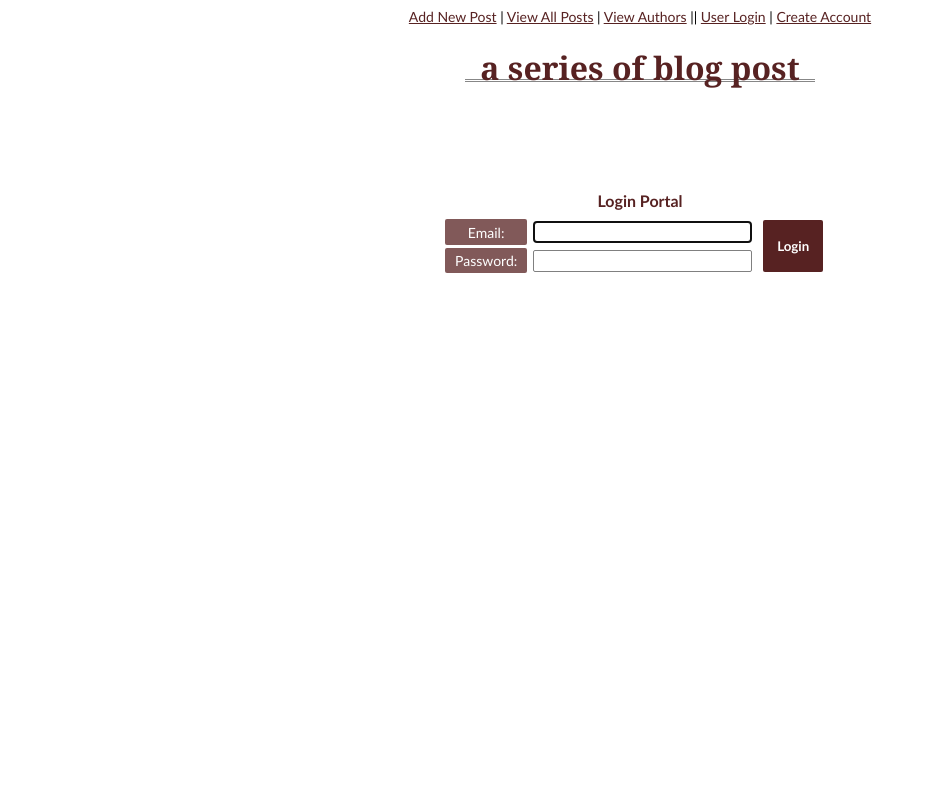
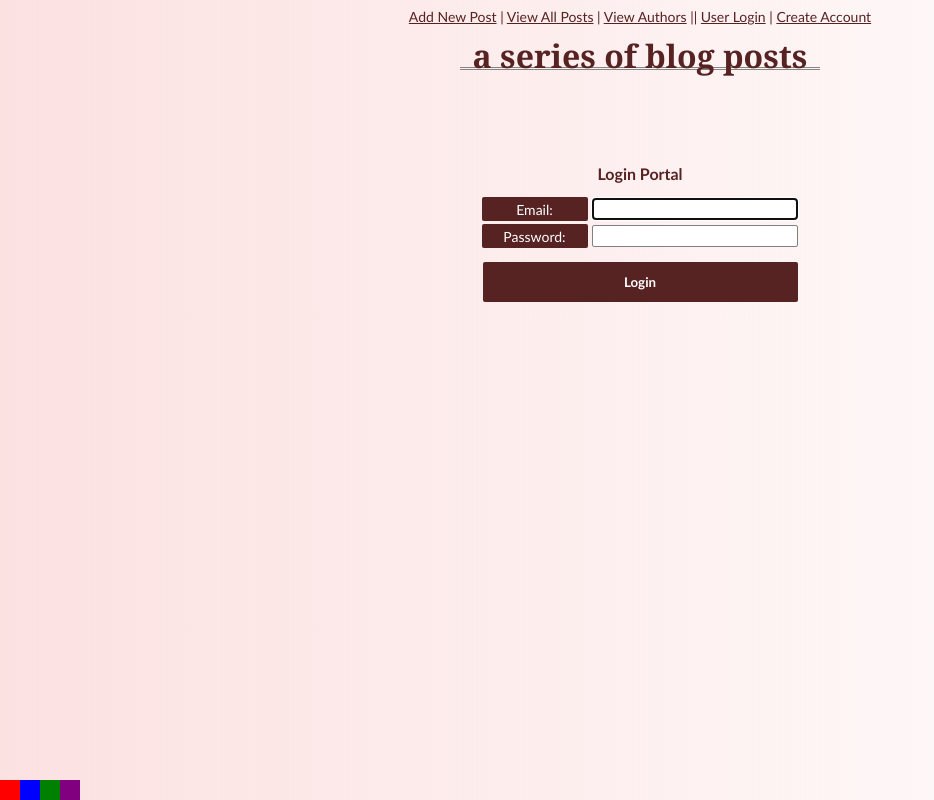
Before and after one commit to mike256bit/blogz, a Flask app: page /login in a window 1280 px wide. Shown: the whole page, without its empty margins (0-934 px from the left). Run offline with Flask 2, Linux system fonts and the light colour scheme.

Commit message:
added color selector, context_processor

```diff
--- a/main.py
+++ b/main.py
@@ -58,23 +58,21 @@ def in_session():
 
     if 'email' in session:
         current_user = User.query.filter_by(db_email=session['email']).first()
-        print("IN SESSION FUNCTION")
+        print("-----IN SESSION-----")
         return current_user
     else:
+        print("-----NOT IN SESSION-----")
         return False
 
 #function to retrieve the previous posts in reverse order
 def get_posts(author_id):
     if author_id.isdigit():
-        print("GET POSTS FROM AUTHOR FUNCTION")
         return Post.query.filter_by(deleted=False, author_id=author_id).order_by(Post.id.desc())
     else:
-        print("GET ALL POSTS FUNCTION")
         return Post.query.filter_by(deleted=False).order_by(Post.id.desc())
 
 #function to retrieve the previous posts in reverse order
 def get_authors():
-    print("GET AUTHORS FUNCTION")
     return User.query.order_by(User.id).all()
 
 
@@ -82,14 +80,15 @@ def get_authors():
 @app.before_request
 def logged_in():
 
+    print("-----BEFORE REQUEST-----")
     allowed_routes = ['login', 'signup', 'index', 'authors']
 
     if request.endpoint not in allowed_routes and 'email' not in session and '/static/' not in request.path:
         flash("Login or Signup required.", "error")
         return redirect('/login')
 
-    # if request.endpoint in allowed_routes[0:2] and can_nav != False:
-    #     flash("Already logged in!", "error")
+    if request.endpoint in allowed_routes[0:2] and 'email' in session:
+        flash("Already logged in!", "error")
     #     return redirect('/')
 
 #function to log a user in
@@ -100,29 +99,28 @@ def login():
         login_email = request.form['user_login']
         login_pass = request.form['user_pass']
 
-        print("LOGIN FUNCTION")
         user = User.query.filter_by(db_email=login_email).first()
 
         if user and check_pw_hash(login_pass, user.db_password):
             session['email'] = login_email
-            flash("Welcome {0}, you are logged in.".format(login_email), "greenlight")
+            flash("Welcome {0}, you are logged in.".format(user.db_nickname), "greenlight")
             return redirect("/")
         elif not user:
             flash("User not found.", "error")
         else:
             flash("Incorrect password.", "error")
 
-    return render_template('login.html', loggedin=in_session())
+    return render_template('login.html')
 
 #function to validate new user input
 def validated(email, pass1, pass2, nick):
 
     if email == "" or pass1 == "":
-        flash("Please enter an email/password", "error")
+        flash("Please enter an email/password.", "error")
         return False
 
     if "@" not in list(email) or "." not in list(email):
-        flash("Invalid email", "error")
+        flash("Invalid email.", "error")
         return False
 
     if len(pass1) < 4 or len(pass1) > 20:
@@ -130,7 +128,7 @@ def validated(email, pass1, pass2, nick):
         return False
 
     if pass1 != pass2:
-        flash("Passwords do not match", "error")
+        flash("Passwords do not match.", "error")
         return False
 
     return True
@@ -146,7 +144,6 @@ def signup():
         reg_nick = request.form['new_nick']
 
         if validated(reg_email, reg_password, verify, reg_nick):
-            print ("SIGNUP FUNCTION")
             exist_user = User.query.filter_by(db_email=reg_email).first()
             if not exist_user:
                 user = User(reg_email, reg_password, reg_nick)
@@ -158,7 +155,7 @@ def signup():
             else:
                 flash("User already exists.", "error")
 
-    return render_template('signup.html', loggedin=in_session())
+    return render_template('signup.html')
 
 #function to logout
 @app.route('/logout')
@@ -178,7 +175,6 @@ TODO: Fix delete to ONLY delete post if current user is owner
 def del_post():
     post_id = request.form['post_id']
 
-    print("DELETE FUNCTION")
     deleted_post = Post.query.get(post_id)
 
     deleted_post.deleted = True
@@ -192,25 +188,23 @@ def del_post():
 def single_post():
     post_id = request.args.get("id")
 
-    print("SINGLE POST FUNCTION")
     display_post = Post.query.filter_by(id=post_id).first()
 
     if display_post not in get_posts("").all():
         flash("Post ID '{0}' does not exist. ".format(post_id), "error")
         return redirect("/")
 
-    return render_template('singlepost.html', post=display_post, loggedin=in_session())
+    return render_template('singlepost.html', post=display_post)
 
 #function for rendering the "new post" page
 @app.route("/new-post")
 def new_post():
-    return render_template('newpost.html', loggedin=in_session())
+    return render_template('newpost.html')
 
 #function to add a new post to the db
 @app.route("/add-post", methods=['GET', 'POST'])
 def add_post():
     no_error = True
-    print("ADD POST FUNCTION")
     author = User.query.filter_by(db_email=session['email']).first()
 
     if request.method == "POST":
@@ -228,7 +222,6 @@ def add_post():
     if no_error:
         new_post = Post(new_title, new_body, get_date(), author)
 
-        print("ADD POST FUNCTION 2")
         fetch_user = User.query.filter_by(db_email=session['email']).first()
         fetch_user.db_postcount += 1
 
@@ -236,23 +229,21 @@ def add_post():
         db.session.add(fetch_user)
         db.session.commit()
 
-        print("ADD POST FUNCTION 3")
         fetch_post = Post.query.filter_by(db_title=new_title).first()
         return redirect("/post?id="+str(fetch_post.id))
 
     else:
-        return render_template('newpost.html',post_title=new_title, post_body=new_body, loggedin=in_session())
+        return render_template('newpost.html', post_title=new_title, post_body=new_body)
 
 #return a list of authors
 @app.route("/authors")
 def authors():
 
-    return render_template('authors.html', author_list=get_authors(), loggedin=in_session())
+    return render_template('authors.html', author_list=get_authors())
 
 #return posts authored by the logged-in user
 @app.route("/selfpost")
 def self_post():
-    print("SELF POST FUNCTION")
     self_author = User.query.filter_by(db_email=session['email']).first()
     return redirect("/blog?id="+str(self_author.id))
 
@@ -261,14 +252,45 @@ def self_post():
 def author_posts():
 
     by_author = request.args.get("id")
-    print("AUTHOR BLOG PAGE FUNCTION")
     blog_author = User.query.get(by_author)
 
     if blog_author not in get_authors():
         flash("Author ID '{0}' does not exist. ".format(by_author), "error")
         return redirect("/")
 
-    return render_template('posts.html', post_list=get_posts(by_author).all(), loggedin=in_session(), author=blog_author)
+    return render_template('posts.html', post_list=get_posts(by_author).all(), author=blog_author)
+
+def get_title():
+    title = request.endpoint
+    print(title)
+    if title not in ["login", "signup", "authors"]:
+        title = ""
+    else:
+        title = "- "+title
+    return title
+
+#set a new color in session when color palette selected
+@app.route("/color")
+def set_color():
+
+    color = request.args.get("color")
+
+    if color in ["red", "blue", "green", "purple"]:
+        session['color'] = color
+    else: session['color'] = "red"
+    return redirect(request.referrer or '/')
+
+#sets default color to red, checks session for changes
+def get_color():
+    if 'color' in session:
+        return session['color']
+    else:
+        return "red"
+
+#common template handlers
+@app.context_processor
+def template_fillers():
+    return dict(palette=get_color(), loggedin=in_session(), title=get_title())
 
 #return all blog posts
 @app.route("/")
@@ -283,7 +305,7 @@ def index():
         prev_url = page=posts.prev_num
     else: prev_url = ""
 
-    return render_template('posts.html', post_list=posts.items, loggedin=in_session(), next_url=next_url, prev_url=prev_url)
+    return render_template('posts.html', post_list=posts.items, next_url=next_url, prev_url=prev_url)
 
 if __name__ == "__main__":
     app.run()
--- /dev/null
+++ b/static/color.css
@@ -0,0 +1,63 @@
+/* Master color selector - red */
+.red {
+    color: #572222;
+    background-image: linear-gradient(90deg, #fce1e1, transparent);
+}
+
+.red button,
+.red .label,
+.red .tooltiptext {
+    background-color: #572222;
+}
+
+.red .tooltiptext::after {
+    border-color: transparent #572222 transparent transparent;
+}
+
+/* Master color selector - blue */
+.blue {
+    color: #30235f;
+    background-image: linear-gradient(90deg, #e0ddff, transparent);
+}
+
+.blue button,
+.blue .label,
+.blue .tooltiptext {
+    background-color: #30235f;
+}
+
+.blue .tooltiptext::after {
+    border-color: transparent #30235f transparent transparent;
+}
+
+/* Master color selector - green */
+.green {
+    color: #174117;
+    background-image: linear-gradient(90deg, #e4ffdd, transparent);
+}
+
+.green button,
+.green .label,
+.green .tooltiptext {
+    background-color: #174117;
+}
+
+.green .tooltiptext::after {
+    border-color: transparent #174117 transparent transparent;
+}
+
+/* Master color selector - purple */
+.purple {
+    color: #41173e;
+    background-image: linear-gradient(90deg, #f7cdff, transparent);
+}
+
+.purple button,
+.purple .label,
+.purple .tooltiptext {
+    background-color: #41173e;
+}
+
+.purple .tooltiptext::after {
+    border-color: transparent #41173e transparent transparent;
+}
--- a/static/style.css
+++ b/static/style.css
@@ -5,61 +5,135 @@
 
 body {
     text-align: center;
+}
+
+.navbar {
     font-size: 14px;
 }
 
-a {
-    color: #572222;
-
+.colorfinder {
+    position: fixed;
+    bottom: 0;
+    left: 0;
 }
 
+.colorfinder div {
+    width: 20px;
+    height: 20px;
+    float: left;
+}
+
+.label, input, textarea, button, .messagebox{
+    border-radius: 2px;
+}
+
+.tooltiptext, button, .label {
+    color: white;
+}
+
+a {
+    font-size: inherit;
+    font-family: inherit;
+    color: inherit;
+}
+
+/* page title */
 h1 {
-    color: #572222;
     border-bottom-style: double;
     border-bottom-color: rgb(105, 105, 105, .8);
-    width: 350px;
+    width: 360px;
     line-height: .7;
-    margin: 15px auto;
+    margin: 20px auto;
     font-size: 32px;
     font-family: Georgia, 'Times New Roman', Times, serif;
 }
 
+/* page headers */
 h2 {
     font-size: 16px;
-    color: #572222;
-    margin: 5px;
+    margin: 0 auto 10px;
 }
 
-/* refactor error message classes? */
+/* flash messages */
+.messagebox {
+    margin: 2px auto;
+    padding: 3px 10px;
+    font-size: 12px;
+    display: inline-block;
+    background-color:  #b4b4b47e;
+}
 
 .error {
     color: red;
-    display: block;
-    width: 250px;
-    margin: 0 auto 0;
-    background-color:  #e2d0d0;
-    border-radius: 5px;
-    padding: 5px;
-    font-size: 12px;
 }
 
 .greenlight {
     color: rgb(25, 109, 0);
-    text-shadow: 0 0 3px rgb(0, 255, 0, .7);
-    display: block;
-    width: 250px;
-    margin: 0 auto 0;
-    background-color:  #d3e2d0;
-    border-radius: 5px;
-    padding: 5px;
-    font-size: 12px;
+    text-shadow: 0 0 3px rgb(0, 255, 0, .5);
 }
 
+/* generic table properties */
+table {
+    margin: 0 auto;
+    border-spacing: 3px 3px;
+}
+
+td {
+    position: relative;
+    /* border: 1px solid black; */
+}
+
+/* table labels for forms*/
+.label {
+    text-align: center;
+    width: 100px;
+    font-size: 14px;
+    padding: 3px;
+    margin: 3px;
+}
+
+input {
+    width: 200px;
+    padding: 2px;
+    border: 1px solid gray;
+    float: left;
+}
+
+textarea {
+    width: 400px;
+    height: 150px;
+    font-size: 12px;
+    padding: 2px;
+    border: 1px solid gray;
+    resize: none;
+    margin-bottom: -4px;
+}
+
+button {
+    width: 60px;
+    font-weight: bold;
+    padding: 3px;
+    border: none;
+    float: right;
+    margin-left: 5px;
+}
+
+button:focus {
+    opacity: .85;
+}
+
+/* change button to full width on login, signup */
+button.login {
+    margin-top: 10px;
+    height: 40px;
+    width: 100%;
+}
+
+/* post details */
 .post {
     width: 60%;
     min-width: 250px;
-    margin: 20px auto;
-    /* border: 1px solid black; */
+    margin: 0 auto;
     padding: 2px;
     position: relative;
     overflow-wrap: break-word;
@@ -159,93 +230,9 @@ button.deleted .tooltiptext::after {
     border-width: 5px;
     border-right-width: 8px;
     border-style: solid;
-    border-color: transparent #572222 transparent transparent;
     z-index: 10;
 }
 
 button.deleted:hover .tooltiptext {
     visibility: visible;
 }
-
-/* refactor table CSS for login and signup */
-
-table {
-    width: 400px;
-    margin: 100px auto;
-    border-spacing: 5px 3px;
-}
-
-.newpost {
-    /* border: 1px solid black; */
-    width: 60%;
-    min-width: 400px;
-}
-
-table.author {
-    text-align: left;
-}
-
-td {
-    text-align: center;
-    position: relative;
-    /* border: 1px solid black; */
-
-}
-
-td input {
-    width: 100%;
-    padding: 2px;
-    border-radius: 2px;
-    border: 1px solid gray;
-}
-
-td textarea {
-    width: 100%;
-    height: 150px;
-    font-size: 12px;
-    padding: 2px;
-    margin: -1px 0 -2px;
-    border: 1px solid gray;
-    border-radius: 2px;
-    resize: none;
-}
-
-td button {
-    width: 60px;
-    height: 110%;
-    margin-left: 10px;
-    margin-right: -5px;
-    background-color: #572222;
-    color: white;
-    font-weight: bold;
-    padding: 3px;
-    border: none;
-    float: right;
-    border-radius: 2px;
-}
-
-td button:focus {
-    background-color: rgb(87, 34, 34, .75);
-}
-
-td button.login {
-    padding: 18px 0;
-    float: left;
-}
-
-td.label {
-    text-align: center;
-    width: 40px;
-    padding: 0 10px;
-    background-color:  rgb(87, 34, 34, .75);
-    color: white;
-    font-size: 14px;
-    border-radius: 2px;
-}
-
-span.label {
-    padding: 2px 2px;
-    font-weight: bolder;
-    border-radius: 2px;
-    color: #572222;
-}
--- a/templates/login.html
+++ b/templates/login.html
@@ -5,21 +5,22 @@
 <form action="/login" method="POST">
 <table>
     <tr>
-        <td colspan="3"><h2>Login Portal</h2></td>
+        <td colspan="2"><h2>Login Portal</h2></td>
     </tr>
     <tr>
         <td class="label">Email:</td>
         <td><input name="user_login" type="text" value="" tabindex="1" autofocus></td>
-        <td rowspan="2">
-            <button class="login" type="submit" tabindex="3">Login</button>
-            <!-- <button type="reset" tabindex="4">Clear</button> -->
-        </td>
     </tr>
     <tr>
         <td class="label">Password:</td>
         <td><input name="user_pass" type="password" tabindex="2">
         </td>
     </tr>
+    <tr>
+        <td colspan="2">
+            <button class="login" type="submit" tabindex="3">Login</button>
+        </td>
+    </tr>
 </table>
 </form>
 
--- a/templates/posts.html
+++ b/templates/posts.html
@@ -7,6 +7,10 @@
     <div style="height: 100px;"></div>
     <h2>There doesn't seem to be anything here.</h2>
     {% endif %}
+{% endif %}
+
+{% if author %}
+<h2>Posts by {{author.db_nickname}} | Post Count: {{author.db_postcount}}</h2>
 {% endif %}
 
 {% for post in post_list: %}
--- a/templates/wrapper.html
+++ b/templates/wrapper.html
@@ -4,36 +4,45 @@
     <meta charset="UTF-8">
     <meta name="viewport" content="width=device-width, initial-scale=1.0">
     <meta http-equiv="X-UA-Compatible" content="ie=edge">
+
+    <link rel="stylesheet" type="text/css" href="{{ url_for('static', filename='color.css') }}">
     <link rel="stylesheet" type="text/css" href="{{ url_for('static', filename='style.css') }}">
-    <!-- TODO: Fix the title -->
-    <title>a series of blogs</title>
+
+    <title>a series of blogs posts {{title}}</title>
 </head>
-<body>
+<body class="{{palette}}">
 
+    <div class="navbar">
         <a href="/new-post">Add New Post</a> |
-    {% if loggedin != False %}<a href="/selfpost">View Your Posts</a> | {% endif %}
         <a href="/">View All Posts</a> |
         <a href="/authors">View Authors</a> ||
-    {% if loggedin != False %}<span class="label">Logged in as {{loggedin.db_nickname}}</span> (<a href="/logout">Logout</a>)<br>
+        {% if loggedin != False %}
+            <strong>{{loggedin.db_nickname}}</strong> (<a href="/logout">Logout</a> | <a href="/selfpost">View Your Posts</a>)
         {% else %}
             <a href="/login">User Login</a> |
-    <a href="/signup">Create Account</a><br>
+            <a href="/signup">Create Account</a>
         {% endif %}
-    <br>
+    </div>
 
+    <h1>a series of blog posts</h1>
+
+    <div style="height: 70px;">
     {% with messages = get_flashed_messages(with_categories=True) %}
         {% for category,message in messages %}
-        <span class="{{category}}">{{message}}</span>
+        <span class="messagebox {{category}}">{{message}}</span><br>
         {% endfor %}
     {% endwith %}
+    </div>
 
-    <h1>a series of blog post</h1>
+    {% block content %}
 
-    {% if author %}
-    <h2>Posts by {{author.db_nickname}} | {{author.db_email}} | Post Count: {{author.db_postcount}}</h2>
-    {% endif %}
-    {% block content %}
     {% endblock %}
 
+    <div class="colorfinder">
+        <a href="/color?color=red"><div style="background-color: red;"></div></a>
+        <a href="/color?color=blue"><div style="background-color: blue;"></div></a>
+        <a href="/color?color=green"><div style="background-color: green;"></div></a>
+        <a href="/color?color=purple"><div style="background-color: purple;"></div></a>
+    </div>
 </body>
 </html>
```
Also changed, not shown: other parts of static/style.css (+17 -20 lines), templates/authors.html (+7 -7 lines), templates/newpost.html (+4 -4 lines), templates/signup.html (+8 -7 lines). Lines whose indentation alone changed are shown as unchanged.
